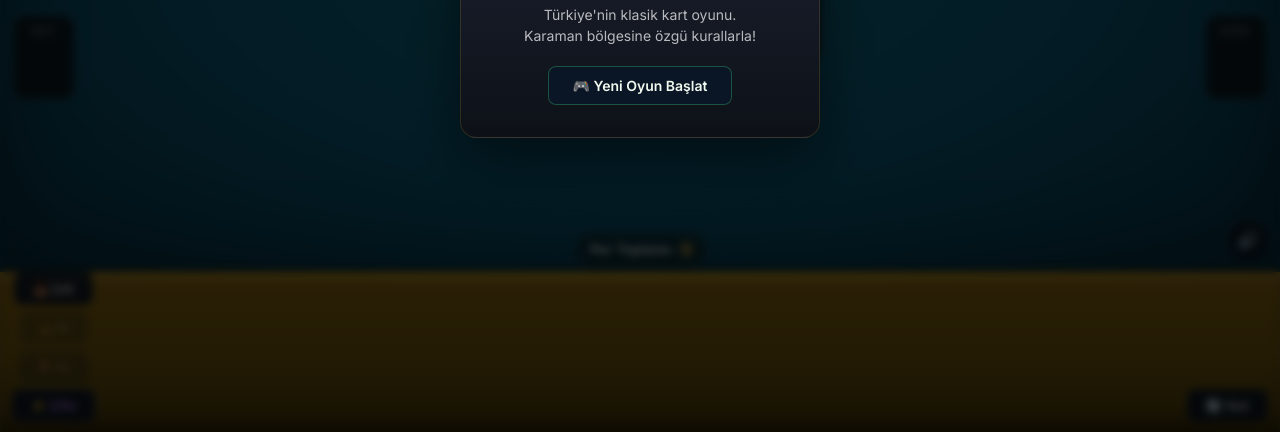
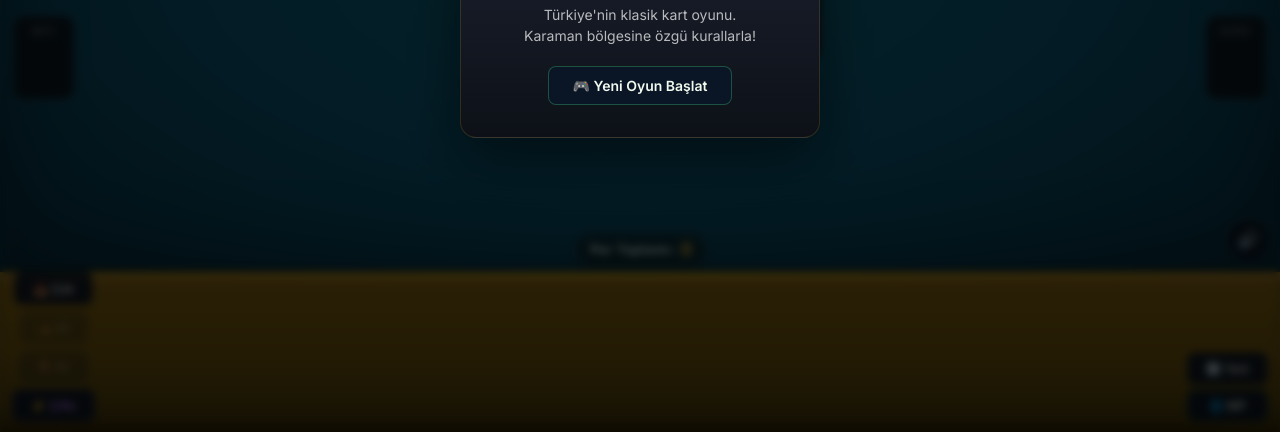
Before and after one commit to virtus-xd/81-okey, a website: page frontend/index.html in a window 1280 px wide. Shown: the part 368-800 px from the top of the page. Drawn offline with Linux system fonts and the light colour scheme.

Commit message:
Set Render backend URL + Add multiplayer button to index.html

```diff
--- a/frontend/index.html
+++ b/frontend/index.html
@@ -160,6 +160,10 @@
 
                 <div id="aksiyon-panel-sag" style="display:flex;flex-direction:column;gap:4px;">
                     <button id="btn-yeni-oyun" class="aksiyon-btn" title="Yeni oyun başlat">🔄 Yeni</button>
+                    <a href="multiplayer.html" style="text-decoration:none;">
+                        <button class="aksiyon-btn basari" title="Çok oyunculu moda geç" style="width:100%;">🌐
+                            MP</button>
+                    </a>
                 </div>
             </div>
         </div>
```
